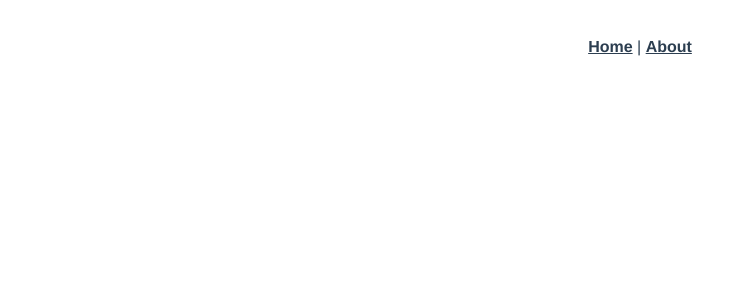
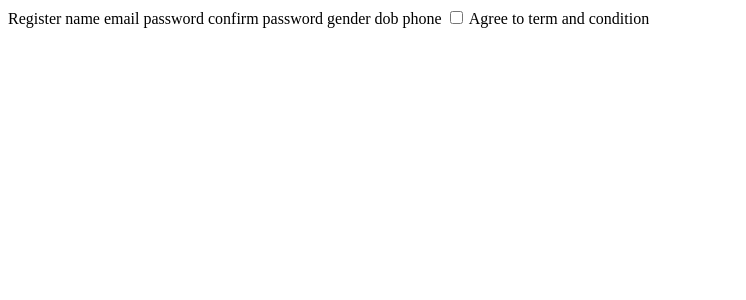
Before and after one commit to 123ang/myfreelancer, a Vue app: page /register in a window 1280 px wide. Before the commit this address had no page. Shown: the top 300 px of the page, without its empty margins (0-746 px from the left). Built offline with nearby package versions, Linux system fonts and the light colour scheme.

Commit message:
update login and register

```diff
--- a/src/App.vue
+++ b/src/App.vue
@@ -1,30 +1,7 @@
 <template>
-  <nav>
-    <router-link to="/">Home</router-link> |
-    <router-link to="/about">About</router-link>
-  </nav>
   <router-view/>
 </template>
 
 <style>
-#app {
-  font-family: Avenir, Helvetica, Arial, sans-serif;
-  -webkit-font-smoothing: antialiased;
-  -moz-osx-font-smoothing: grayscale;
-  text-align: center;
-  color: #2c3e50;
-}
 
-nav {
-  padding: 30px;
-}
-
-nav a {
-  font-weight: bold;
-  color: #2c3e50;
-}
-
-nav a.router-link-exact-active {
-  color: #42b983;
-}
 </style>
--- a/src/router/index.ts
+++ b/src/router/index.ts
@@ -1,11 +1,22 @@
 import { createRouter, createWebHistory, RouteRecordRaw } from 'vue-router'
 import HomeView from '../views/HomeView.vue'
-
+import LoginView from '../views/LoginView.vue'
+import RegisterView from '../views/RegisterView.vue'
 const routes: Array<RouteRecordRaw> = [
   {
     path: '/',
     name: 'home',
     component: HomeView
+  },
+  {
+    path: '/login',
+    name: 'login',
+    component: LoginView
+  },
+  {
+    path: '/register',
+    name: 'register',
+    component: RegisterView
   },
   {
     path: '/about',
--- /dev/null
+++ b/src/views/LoginView.vue
@@ -0,0 +1,3 @@
+<template>
+    Login View
+</template>
--- /dev/null
+++ b/src/views/RegisterView.vue
@@ -0,0 +1,11 @@
+<template>
+    Register
+    name
+    email
+    password
+    confirm password
+    gender
+    dob
+    phone
+    <input type="checkbox"> Agree to term and condition
+</template>
```
